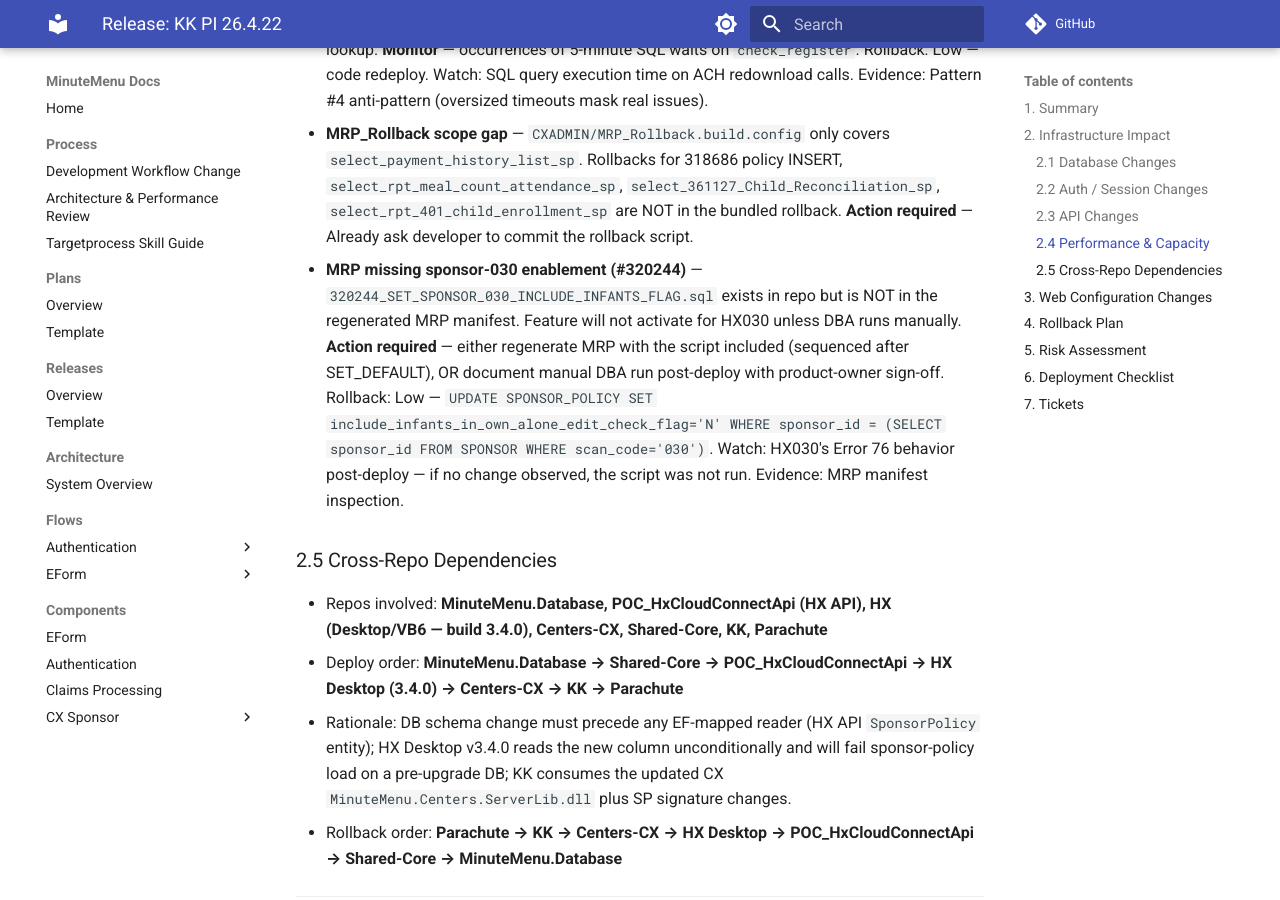
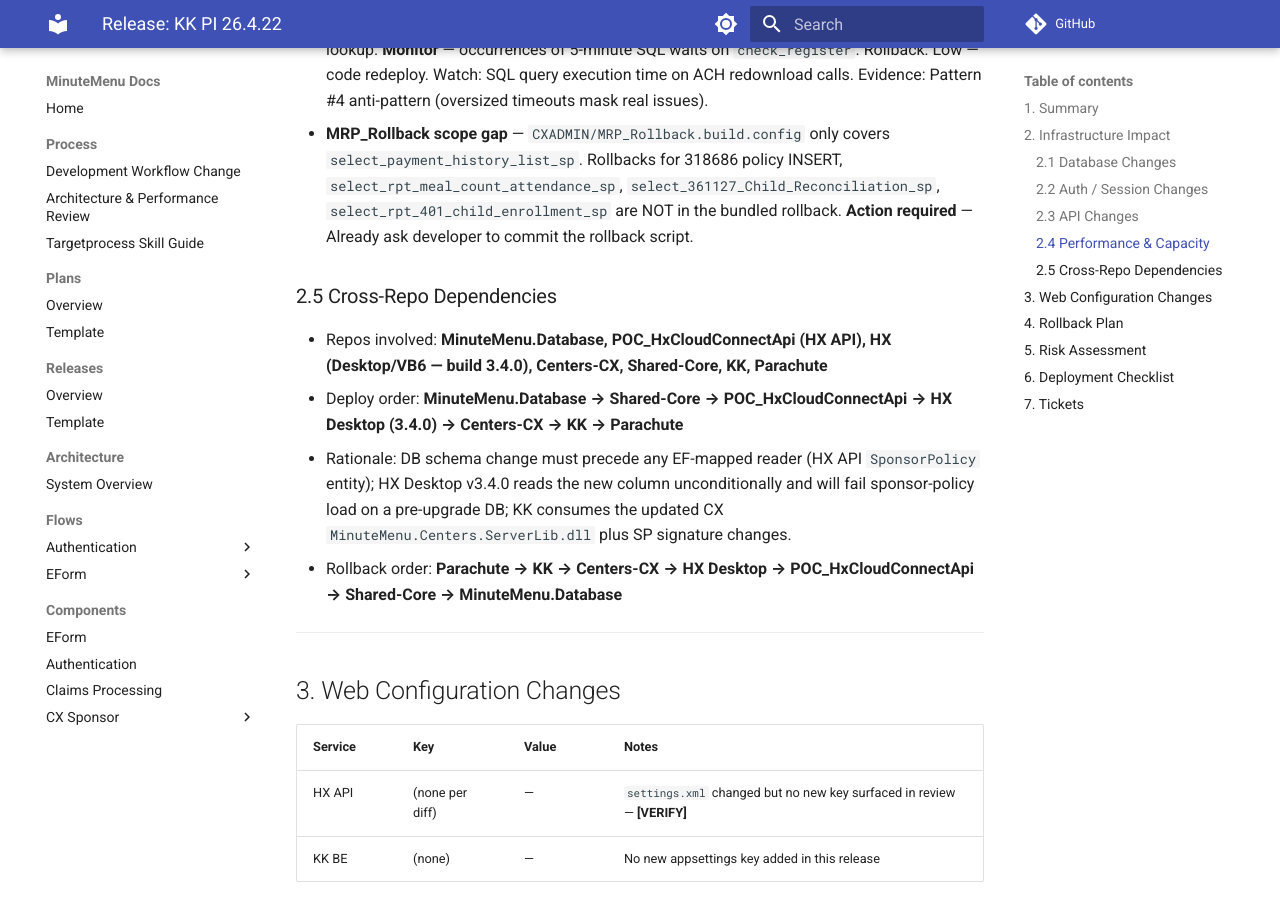
Before and after one commit to MinuteMenu/docs, an MkDocs documentation site: the page built from docs/releases/2026-04/release-26.4.22-release-note.md, in a window 1280 px wide and 900 px high, scrolled down 4525 px. Built offline with MkDocs 1.6.1 and Material for MkDocs 9.7.7, drawn with Linux system fonts in a browser that asks for light colours; comment, search, counter and statistics services are not loaded.

Commit message:
Update release note

```diff
--- a/docs/releases/2026-04/release-26.4.22-release-note.md
+++ b/docs/releases/2026-04/release-26.4.22-release-note.md
@@ -90,11 +90,6 @@
   Evidence: Pattern #4 anti-pattern (oversized timeouts mask real issues).
 - **MRP_Rollback scope gap** — `CXADMIN/MRP_Rollback.build.config` only covers `select_payment_history_list_sp`. Rollbacks for 318686 policy INSERT, `select_rpt_meal_count_attendance_sp`, `select_361127_Child_Reconciliation_sp`, `select_rpt_401_child_enrollment_sp` are NOT in the bundled rollback.
   **Action required** — Already ask developer to commit the rollback script.
-- **MRP missing sponsor-030 enablement (#320244)** — `320244_SET_SPONSOR_030_INCLUDE_INFANTS_FLAG.sql` exists in repo but is NOT in the regenerated MRP manifest. Feature will not activate for HX030 unless DBA runs manually.
-  **Action required** — either regenerate MRP with the script included (sequenced after SET_DEFAULT), OR document manual DBA run post-deploy with product-owner sign-off.
-  Rollback: Low — `UPDATE SPONSOR_POLICY SET include_infants_in_own_alone_edit_check_flag='N' WHERE sponsor_id = (SELECT sponsor_id FROM SPONSOR WHERE scan_code='030')`.
-  Watch: HX030's Error 76 behavior post-deploy — if no change observed, the script was not run.
-  Evidence: MRP manifest inspection.
 
 ### 2.5 Cross-Repo Dependencies
 
```
